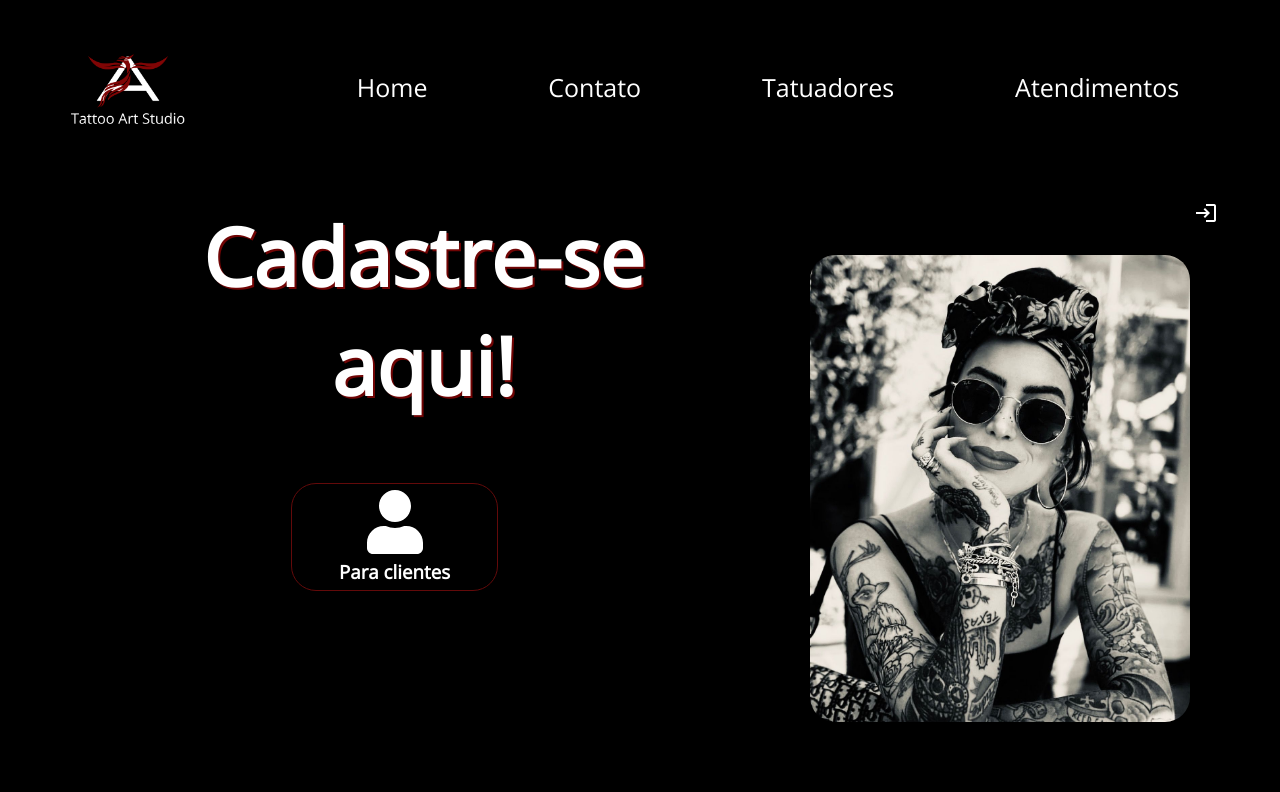
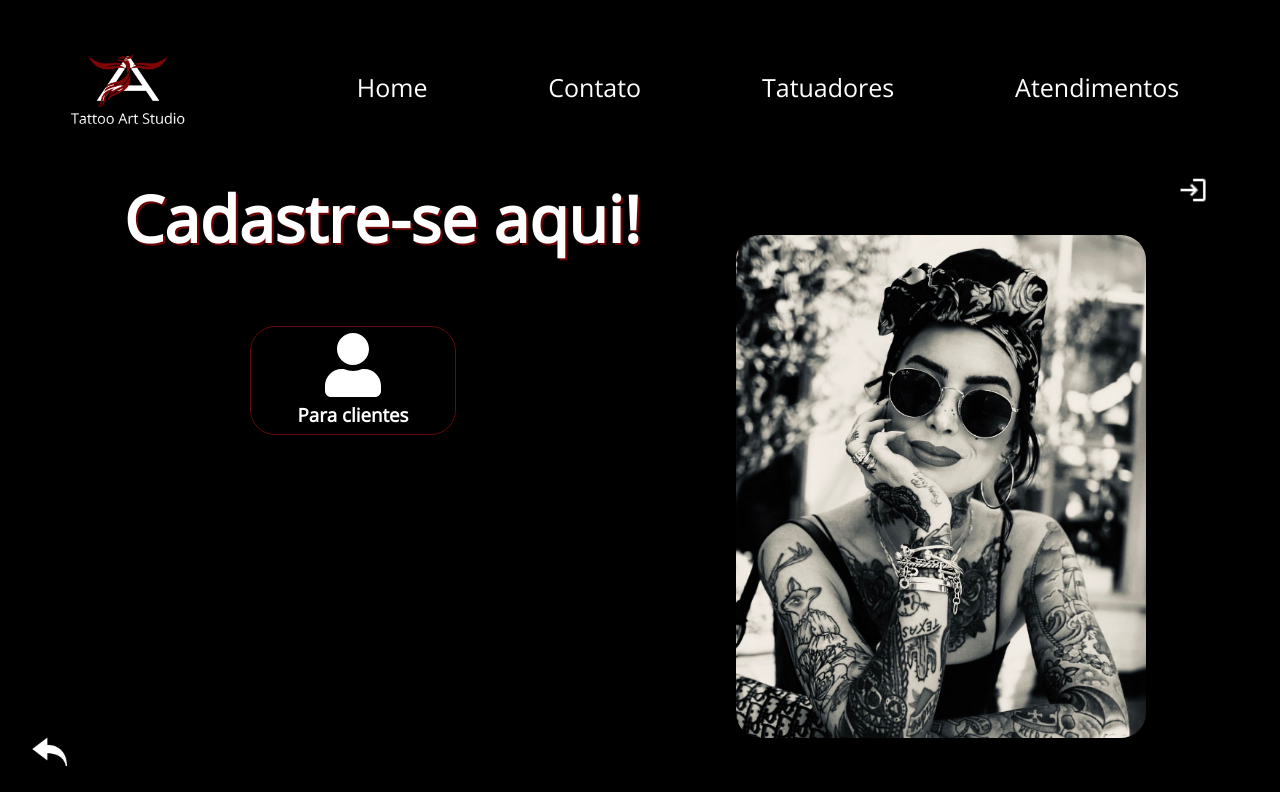
Before and after one commit to CibeleMartins/TattooArtStudio-M5, a React (Create React App) app: page /Cadastro in a window 1280 px wide. Shown: the top 792 px of the page. Built offline with nearby package versions, Linux system fonts and the light colour scheme.

Commit message:
:recycle: feat: Refatorou a pages Cadastro
Alterou a pages cadastro e o module css

```diff
--- a/src/pages/Atendimentos.jsx
+++ b/src/pages/Atendimentos.jsx
@@ -1,7 +1,5 @@
 import { useParams } from "react-router-dom"
 import styles from "./Atendimentos.module.css"
-import Header from "../components/Header/Header"
-import Footer from "../components/Footer/Footer"
 import ShowScheduling from "./scheduling/ShowScheduling.jsx"
 
 
--- a/src/pages/Cadastro.jsx
+++ b/src/pages/Cadastro.jsx
@@ -1,10 +1,11 @@
 import React from 'react';
-import {useHistory} from "react-router-dom"
+import {useHistory} from "react-router-dom";
+import { FaUser } from 'react-icons/fa';
 
-import styles from "./Cadastro.module.css"
-import { FaUser } from 'react-icons/fa';
-import banner from "../assets/imagens/banner.jpeg"
-import loginIcon from "../assets/imagens/loginIcon.png"
+import styles from "./Cadastro.module.css";
+import banner from "../assets/imagens/banner.jpeg";
+import loginIcon from "../assets/imagens/loginIcon.png";
+import arrowReturn from '../assets/imagens/arrowReturn.png';
 
 
 function Cadastro() {
@@ -16,7 +17,8 @@ function Cadastro() {
 
         <section className={styles.section}>
 
-            <div className={styles.divUsers}>
+            <div className={styles.divtextClient}>
+
                 <div className={styles.divTexto}>
                     <h1>
                         Cadastre-se aqui!
@@ -30,13 +32,17 @@ function Cadastro() {
                     </div>
                 </div>
 
+                <div className={styles.arrow}>
+                    <img onClick={()=> navigation.push('/')} src={arrowReturn} alt='arrowReturn' width={35}/>
+                </div>
+
             </div>
 
             <div className={styles.imageAndForm}>
 
                 <div className={styles.loginIcon}>
 
-                    <img onClick={()=> navigation.push('/Login')} src={loginIcon} alt=""/>
+                    <img onClick={()=> navigation.push('/Login')} src={loginIcon} alt="" width={30}/>
 
                 </div>
 
--- a/src/pages/Cadastro.module.css
+++ b/src/pages/Cadastro.module.css
@@ -7,31 +7,32 @@
     background-color: black;
     width: 100%;
     height: 100%;
-    padding: 2%;
     display: flex;
     flex-direction: row;
     justify-content: space-around ;
 }
 
-.divUsers {
+.divtextClient {
+    width: 50%;
+    height: 100%;
     display: flex;
     flex-direction: column;
-    width: 50%;
-    height: 100%;
-    overflow: hidden;
-
+    justify-content: space-around;
 }
 
 
 .divTexto h1 {
     color: white;
     width: 100%;
-    font-size: 5em;
+    height: 20%;
+    font-size: 4em;
     text-shadow: 2px 2px rgb(128, 5, 5, 0.88);;
 }
 
 .divIcons {
     display: flex;
+    width: 50%;
+    height: auto;
     margin-top: 10%;
     margin-left: 25%;
     margin-right: 25%;
@@ -64,16 +65,25 @@
 
 .divIconsDiv:hover > .icons {
     color: rgb(99, 10, 10);
+    transition: 1s;
 }
 
 .divIconsDiv:hover > h3 {
     color: rgb(99, 10, 10);
+    transition: 1s;
+}
+
+.arrow {
+    display: flex;
+    justify-content: flex-start;
+    margin-top: 300px;
+    cursor: pointer;
 }
 
 .imageAndForm {
     display: flex;
     flex-direction: column;
-    width: 35%;
+    width: 40%;
     height: 100%;
     display: flex;
 }
@@ -87,16 +97,6 @@
 }
 
 
-
-/* .imageAndForm div {
-    width: 35px;
-    height: fit-content;
-    position: relative;
-    right: -430px;
-    overflow-y:hidden;
-    margin-bottom: 5%;
-} */
-
 .imageAndForm div:hover {
     cursor: pointer;
 }
@@ -104,7 +104,7 @@
 
 .divBanner img {
 
-    width: 85%;
+    width: 80%;
     height: 100%;
     border-radius: 25px;
     display: flex;
--- a/src/pages/EditarAtendimentos.jsx
+++ b/src/pages/EditarAtendimentos.jsx
@@ -3,8 +3,7 @@ import { useForm } from "react-hook-form";
 import React, { useState } from "react";
 import api from "../services/api"
 import styles from "./Atendimentos.module.css"
-import Header from "../components/Header/Header"
-import Footer from "../components/Footer/Footer"
+
 
 
 const CreatEditForm = () => {
--- a/src/pages/Tatuadores.jsx
+++ b/src/pages/Tatuadores.jsx
@@ -9,7 +9,7 @@ function Tatuadores() {
                 <h1>Tatuadores</h1>
             </div>
             <div>
-                <img src=""></img>
+                <img src="" alt=''></img>
             </div>
 
         </main>
```
